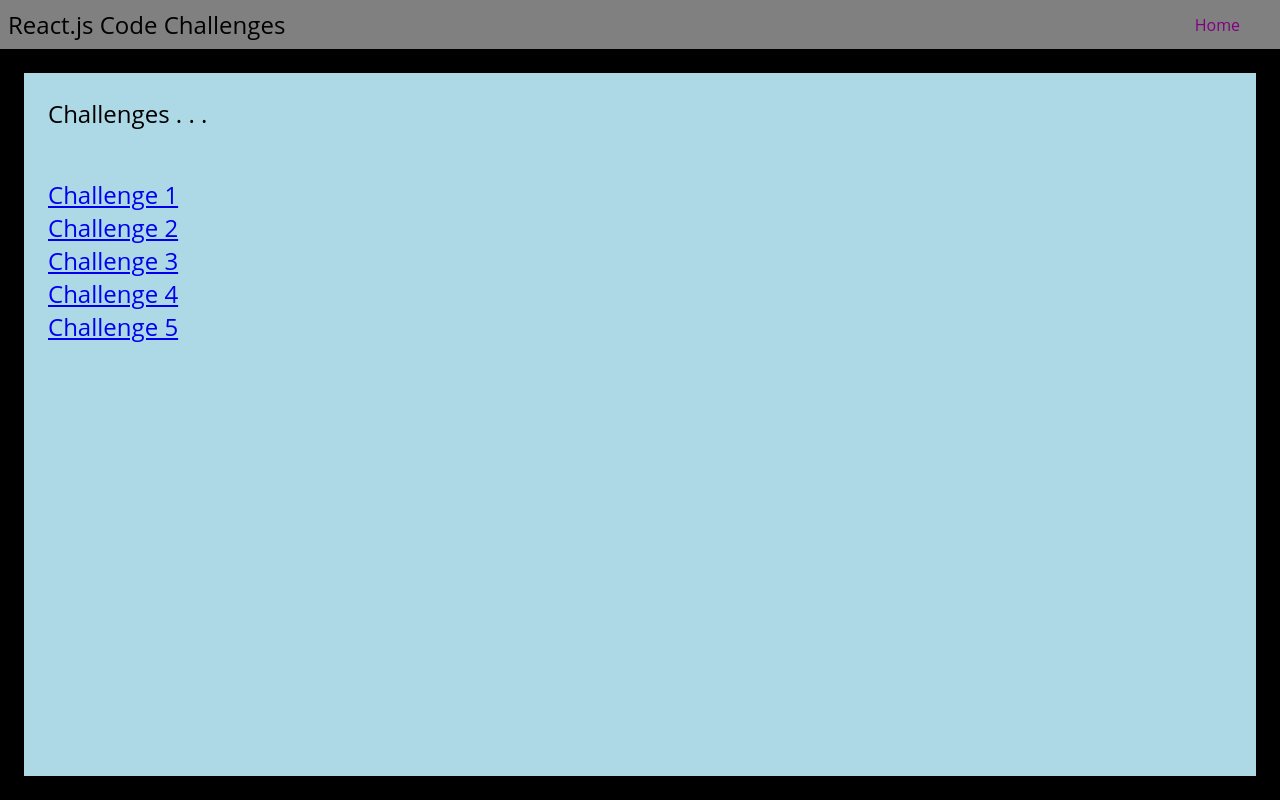
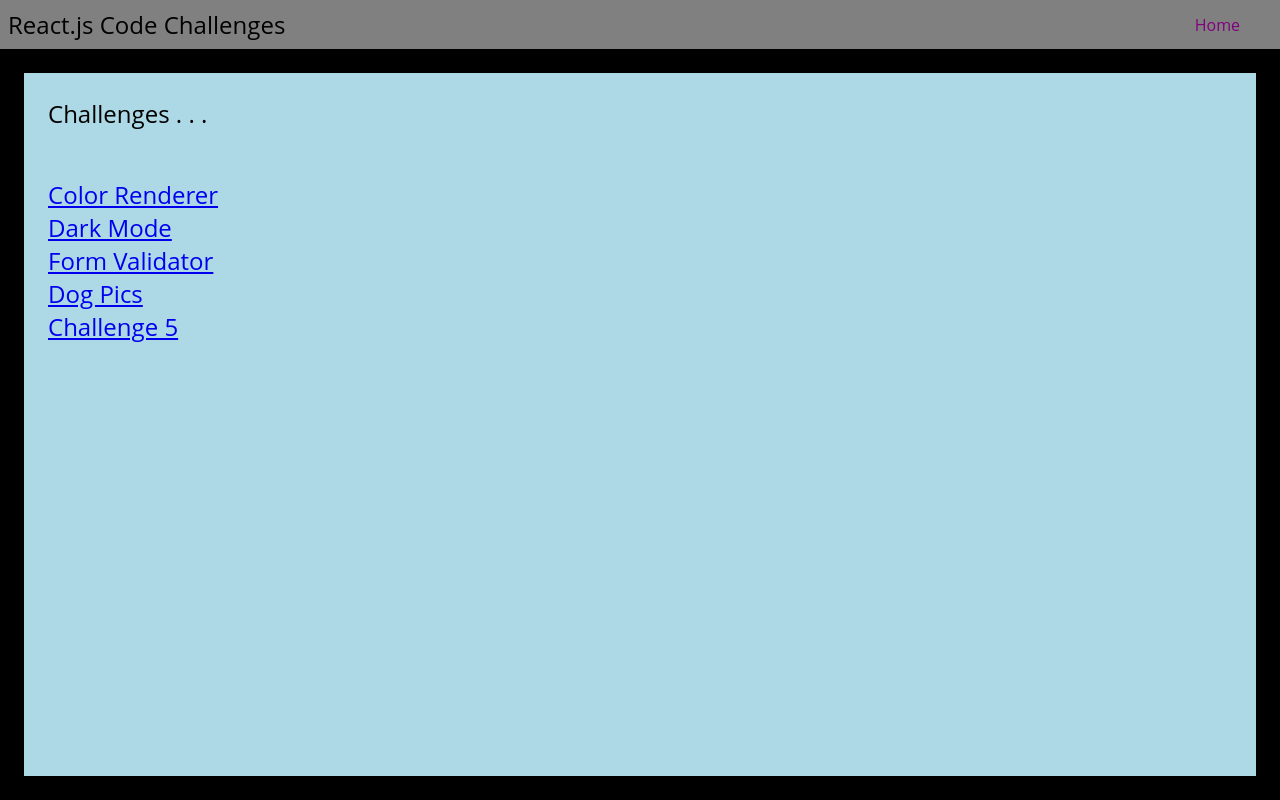
Before and after one commit to CelestialCoyote/reactjs-code-challenges, a React (Create React App) app: page / in a window 1280 px wide. Built offline with nearby package versions, Linux system fonts and the light colour scheme.

Commit message:
Working on challeng4

```diff
--- /dev/null
+++ b/src/components/04-DogPics/DogPics.css
@@ -0,0 +1,7 @@
+.dog-pics {
+    display: flex;
+    flex-direction: column;
+    align-items: center;
+    justify-content: center;
+    margin-top: 50px;
+}
--- /dev/null
+++ b/src/components/04-DogPics/DogPics.js
@@ -0,0 +1,28 @@
+import { useState } from 'react';
+import './DogPics.css';
+
+
+const DogPics = () => {
+    // API: https://dog.ceo/dog-api/
+    const [dog, setDog] = useState('');
+
+    const handleGetDogPic = () => {
+        fetch("https://dog.ceo/api/breeds/image/random")
+            .then(res => res.json())
+            .then(result => {
+                //console.log(result);
+                setDog(result.message);
+                console.log(dog);
+            });
+    };
+
+    return (
+        <div className='dog-pics'>
+            <img src={dog} alt="dog pic" />
+            <button onClick={handleGetDogPic}>🐶</button>
+        </div>
+    );
+};
+
+
+export default DogPics;
--- a/src/pages/Challenge4/Challenge4.js
+++ b/src/pages/Challenge4/Challenge4.js
@@ -1,4 +1,5 @@
 import React from 'react';
+import DogPics from '../../components/04-DogPics/DogPics';
 import './Challenge4.css';
 
 
@@ -6,6 +7,7 @@
     return (
         <div className="challenge4">
             <label>Challenge 4</label>
+            <DogPics />
         </div>
     );
 };
--- a/src/pages/Home/Home.js
+++ b/src/pages/Home/Home.js
@@ -10,16 +10,16 @@
 
             <NavLink
                 to='/challenge1'>
-                Challenge 1
+                Color Renderer
             </NavLink>
             <NavLink to='/challenge2'>
-                Challenge 2
+                Dark Mode
             </NavLink>
             <NavLink to='/challenge3'>
-                Challenge 3
+                Form Validator
             </NavLink>
             <NavLink to='/challenge4'>
-                Challenge 4
+                Dog Pics
             </NavLink>
             <NavLink to='/challenge5'>
                 Challenge 5
```
